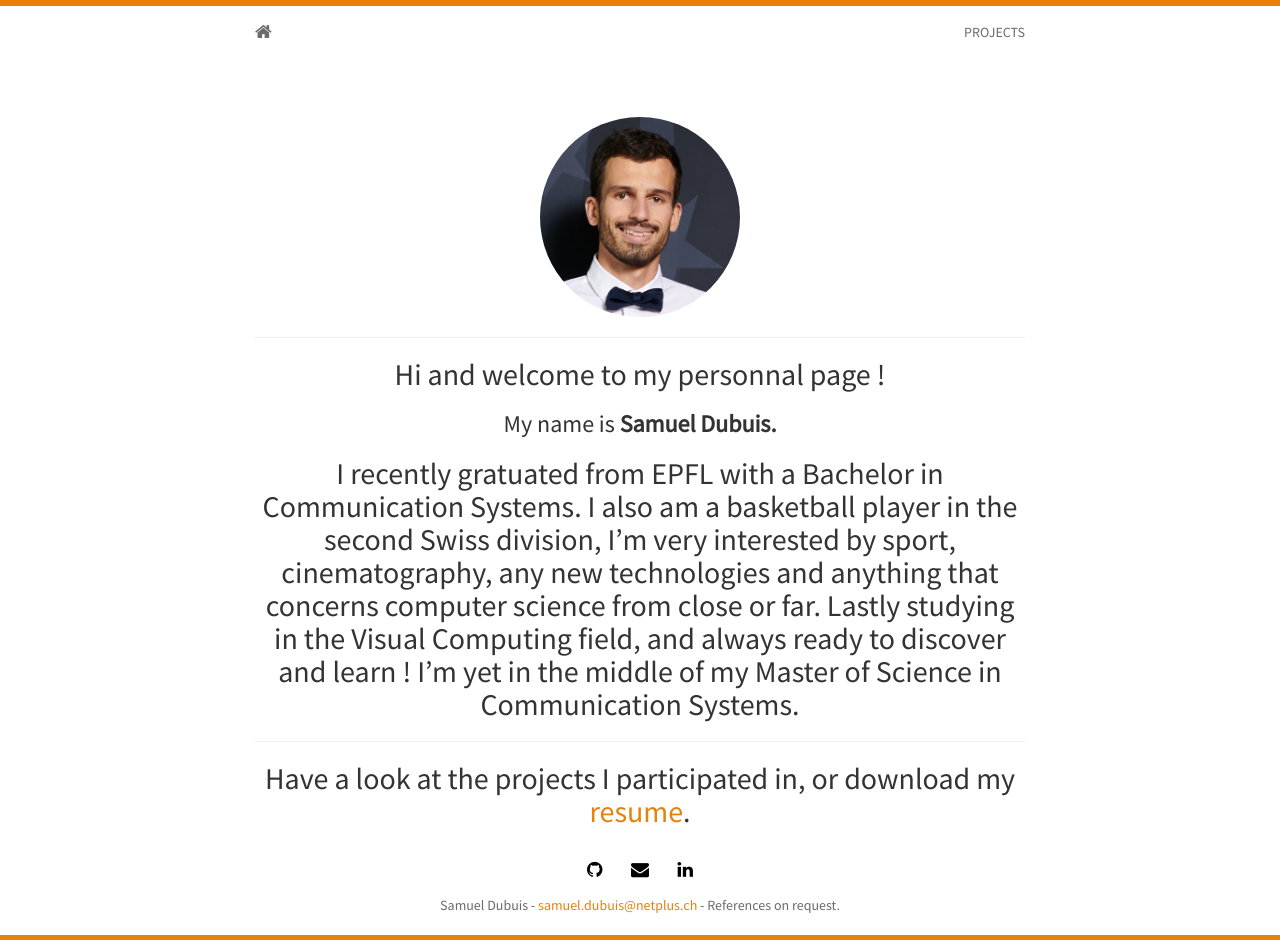
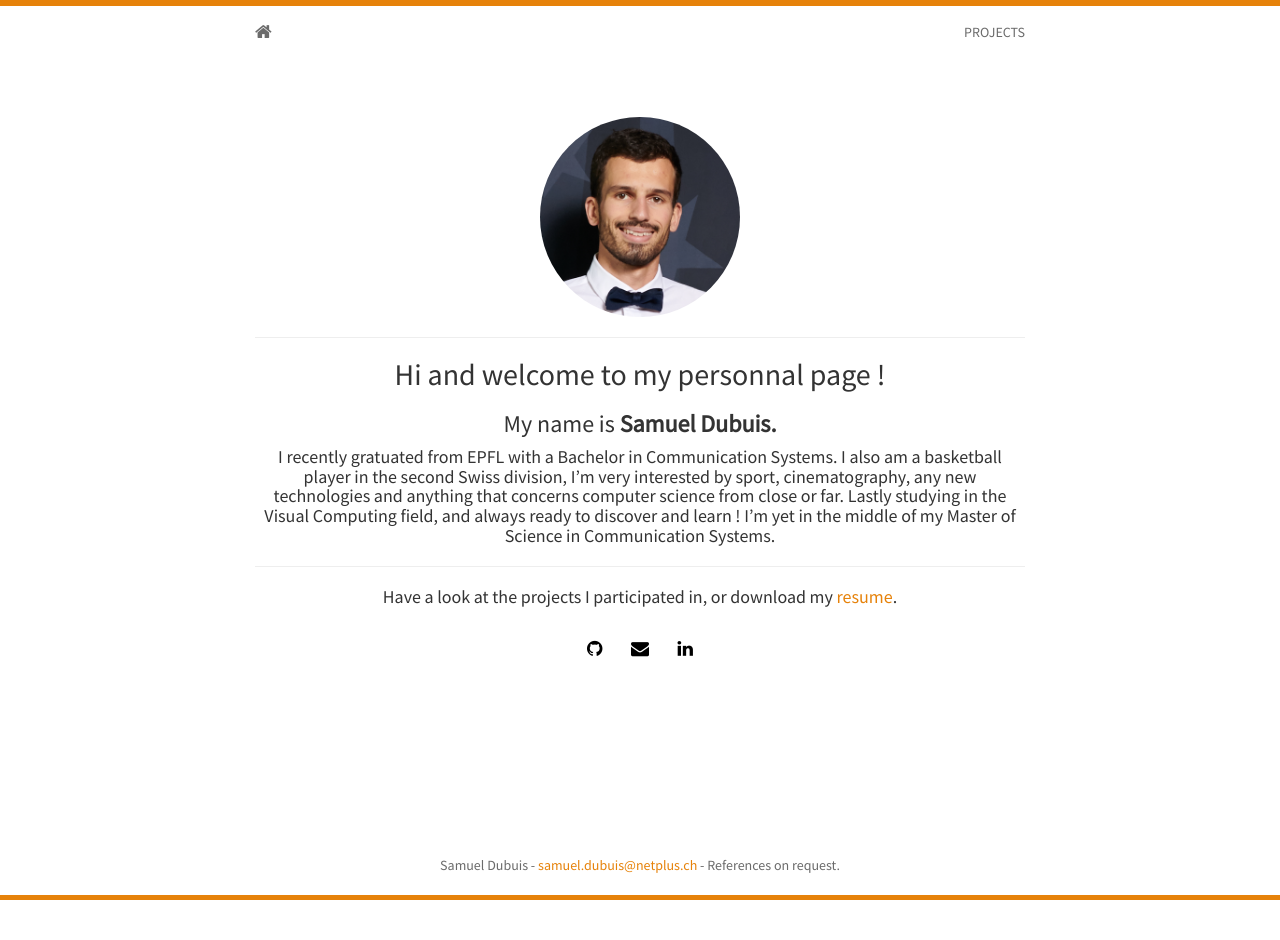
Before and after one commit to samdubuis/personnal_page, a Jekyll site: the page built from index.html, in a window 1280 px wide. Built offline with Jekyll 4.4.1, drawn with Linux system fonts in a browser that asks for light colours; nearby versions of some CDN libraries; the list of posts is cut into pages by our own code; after the commit the page ends 900 px from its top, so only the background shows below that.

Commit message:
pas confondre h2 et h4

```diff
--- a/index.html
+++ b/index.html
@@ -10,14 +10,14 @@
 	  <hr>
 	  <h2>Hi and welcome to my personnal page !</h2>
 	  <h3>My name is <strong>{{ site.author }}.</strong></h3>
-	  <h2>I recently gratuated from EPFL with a Bachelor in Communication
+	  <h4>I recently gratuated from EPFL with a Bachelor in Communication
 		Systems. I also am a basketball player in the second Swiss division, I’m very interested
 		by sport, cinematography, any new technologies and anything that concerns
 		computer science from close or far. Lastly studying in the Visual Computing
-		field, and always ready to discover and learn ! I’m yet in the middle of my Master of Science in Communication Systems.</h2>
+		field, and always ready to discover and learn ! I’m yet in the middle of my Master of Science in Communication Systems.</h4>
 	  <hr>
 
-	  <h2>Have a look at the projects I participated in, or download my <a href=#>resume</a>.</h2>
+	  <h4>Have a look at the projects I participated in, or download my <a href=#>resume</a>.</h4>
 	  {% include social.html %}
 	</div>
 </section>
```
